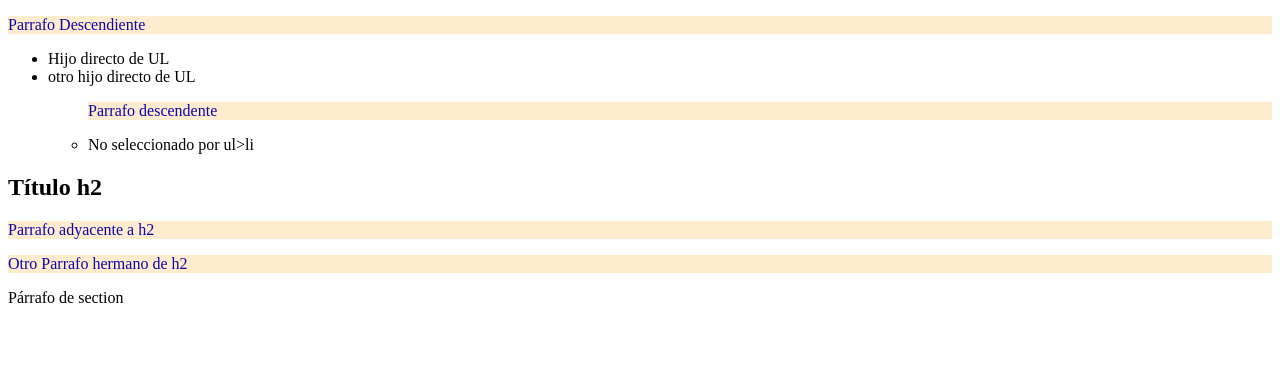
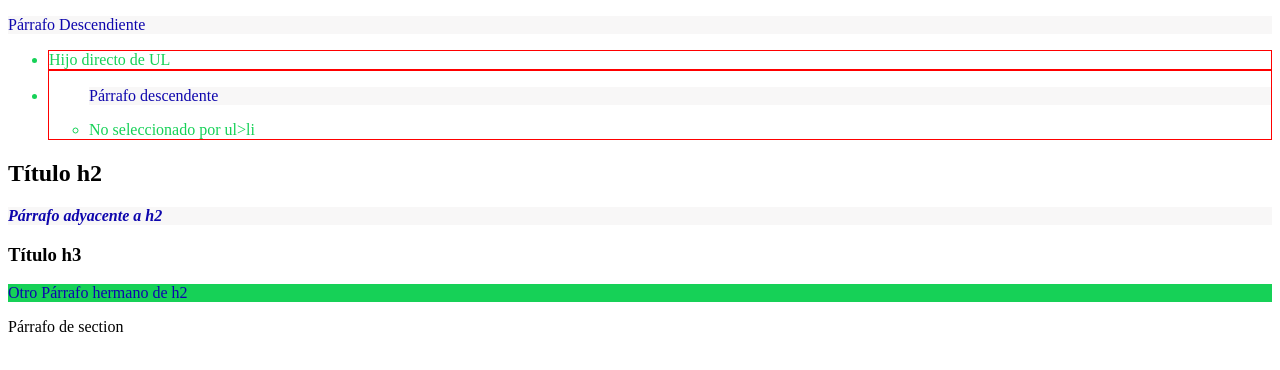
Before and after one commit to Miles-Arts/talentoTech, a plain HTML site: page añadircss/combinadores/index.html in a window 1280 px wide. Drawn offline with Linux system fonts and the light colour scheme.

Commit message:
herencia

```diff
--- a/añadircss/combinadores/estilos.css
+++ b/añadircss/combinadores/estilos.css
@@ -1,4 +1,21 @@
+
+/* DEscendiente  */
 div p {
     color: rgb(14, 6, 173);
-    background-color: blanchedalmond;
+    background-color: rgb(248, 247, 247);
 }
+
+/* DiirectoEscendiente  */
+div > ul > li {
+    color: #16d157;
+    border: 1px solid red;
+}
+
+h2 + p {
+    font-weight: bold;
+    font-style: italic;
+}
+
+h3 ~ p {
+    background-color: #16d157;
+}
--- a/añadircss/combinadores/index.html
+++ b/añadircss/combinadores/index.html
@@ -10,19 +10,22 @@
 <body>
 
     <div>
-        <p>Parrafo Descendiente</p>
+        <p>Párrafo Descendiente</p>
         <ul>
             <li>Hijo directo de UL</li>
-            <li>otro hijo directo de UL</li>
+            <li>
+            <otro hijo directo de UL</li>
                 <ul>
-                    <p>Parrafo descendente</p>
+                    <p>Párrafo descendente</p>
                     <li>No seleccionado por ul>li</li>
                 </ul>
+            </li>
         </ul>
 
         <h2>Título h2</h2>
-        <p>Parrafo adyacente a h2</p>
-        <p>Otro Parrafo hermano de h2</p>
+        <p>Párrafo adyacente a h2</p>
+        <h3>Título h3</h3>
+        <p>Otro Párrafo hermano de h2</p>
 
     </div>
     <section>
```
Also changed, not shown: herencia/index.html (added, +21 -0 lines), herencia/estilo.css (added).
